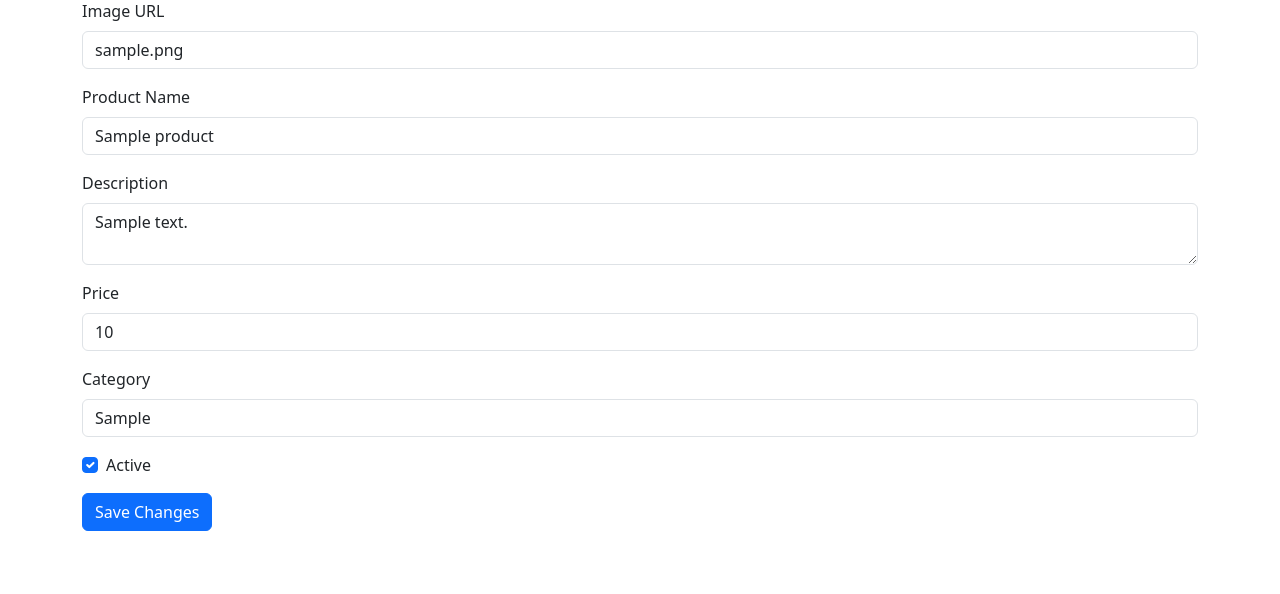
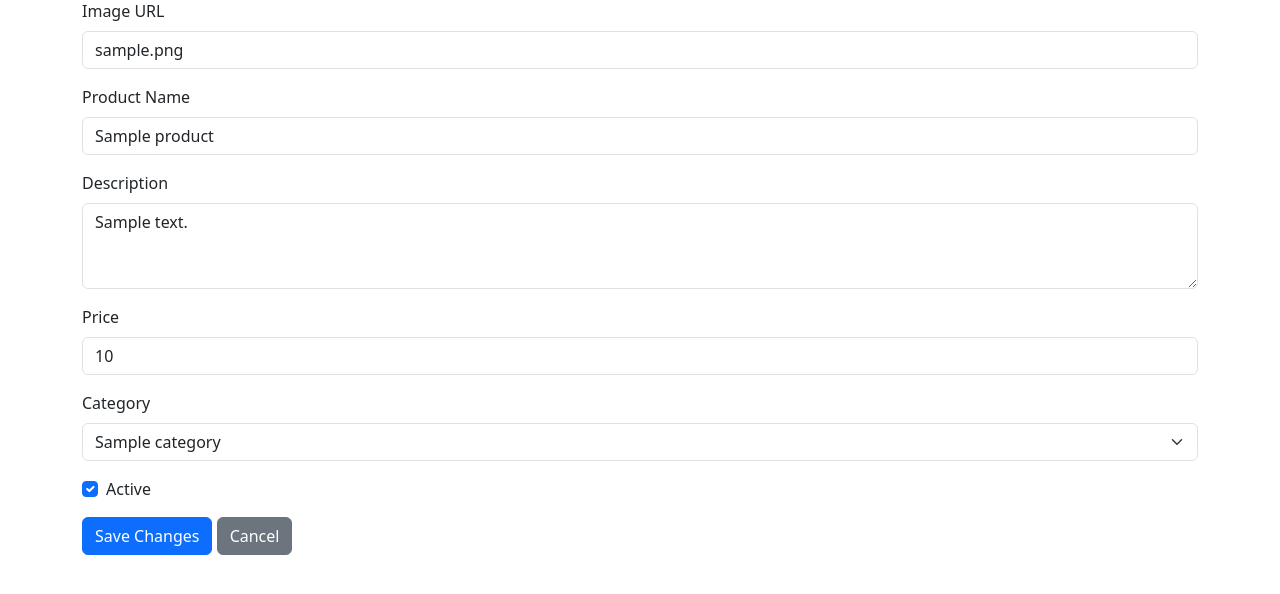
Before and after one commit to Supremeimprints/zellow_admin_dashboard, a PHP site: page /edit_product.php?id=1 in a window 1280 px wide; the page is wider, and only the part inside the window is pictured. Shown: the part 137-731 px from the top of that part. Run offline with PHP 8.4, Linux system fonts and the light colour scheme; the visitor is signed in with stand-in values (Sample User, id 1); tables that the repository leaves empty or names only in its code hold one stand-in row (values such as "Sample post").

Commit message:
Enhance product management: fetch stock details, improve add product form, and streamline code

```diff
--- a/edit_product.php
+++ b/edit_product.php
@@ -1,49 +1,73 @@
 <?php
 session_start();
+
+// Check if user is logged in as an admin
 if (!isset($_SESSION['id'])) {
     header('Location: login.php');
     exit();
 }
+
+// Initialize Database connection
 require_once 'config/database.php';
-
 $database = new Database();
 $db = $database->getConnection();
 
+// Get admin info
+$query = "SELECT email FROM users WHERE id = ? AND role = 'admin'";
+$stmt = $db->prepare($query);
+$stmt->execute([$_SESSION['id']]);
+$admin = $stmt->fetch(PDO::FETCH_ASSOC);
+
+// If admin not found, logout
+if (!$admin) {
+    session_destroy();
+    header('Location: login.php');
+    exit();
+}
+
+// Fetch product details
 if (isset($_GET['id'])) {
-    $id = intval($_GET['id']);
+    $product_id = $_GET['id'];
 
-    $query = "SELECT * FROM products WHERE id = ?";
+    // Fetch the product data
+    $query = "SELECT * FROM products WHERE product_id = ?";
     $stmt = $db->prepare($query);
-    $stmt->execute([$id]);
+    $stmt->execute([$product_id]);
     $product = $stmt->fetch(PDO::FETCH_ASSOC);
 
     if (!$product) {
-        echo "Product not found!";
+        echo "Product not found.";
         exit();
     }
+} else {
+    echo "Invalid Product ID.";
+    exit();
 }
 
+// Fetch available categories
+$category_query = "SELECT * FROM categories";
+$category_stmt = $db->prepare($category_query);
+$category_stmt->execute();
+$categories = $category_stmt->fetchAll(PDO::FETCH_ASSOC);
+
 if ($_SERVER['REQUEST_METHOD'] === 'POST') {
+    // Handle form submission to update product
     $name = $_POST['product_name'];
+    $image_url = $_POST['image_url'];
     $description = $_POST['description'];
     $price = $_POST['price'];
-    $category = $_POST['category'];
-    $image_url = $_POST['image_url']; // Add this field
-    $is_active = isset($_POST['is_active']) ? 1 : 0;
+    $category_id = $_POST['category_id']; // Updated to use category_id
+    $is_active = isset($_POST['is_active']) ? 1 : 0; // 1 for active, 0 for inactive
 
-    $updateQuery = "UPDATE products SET
-        product_name = ?,
-        description = ?,
-        price = ?,
-        category = ?,
-        image_url = ?,
-        is_active = ?,
-        updated_at = NOW()
-        WHERE id = ?";
-    $stmt = $db->prepare($updateQuery);
-    $stmt->execute([$product_name, $description, $price, $category, $image_url, $is_active, $id]);
+    // Update query
+    $update_query = "UPDATE products
+                     SET image_url = ?, product_name = ?, description = ?, price = ?, category_id = ?, is_active = ?
+                     WHERE product_id = ?";
+    $update_stmt = $db->prepare($update_query);
+    $update_stmt->execute([$image_url, $name, $description, $price, $category_id, $is_active, $product_id]);
 
-    header('Location: products.php');
+    // Redirect to products page after successful update
+    header("Location: products.php");
     exit();
 }
 ?>
@@ -53,41 +77,56 @@ if ($_SERVER['REQUEST_METHOD'] === 'POST') {
 <head>
     <meta charset="UTF-8">
     <meta name="viewport" content="width=device-width, initial-scale=1.0">
-    <title>Edit Product</title>
+    <title>Edit Product - Zellow Enterprises</title>
     <link href="https://cdn.jsdelivr.net/npm/bootstrap@5.3.0/dist/css/bootstrap.min.css" rel="stylesheet">
 </head>
 <body>
+
+<!-- Navigation Bar (included separately for simplicity) -->
 <?php include 'navbar.php'; ?>
+
 <div class="container mt-4">
     <h1>Edit Product</h1>
+
+    <!-- Edit Product Form -->
     <form method="POST">
     <div class="mb-3">
             <label for="image_url" class="form-label">Image URL</label>
-                <input type="url" class="form-control" id="image_url" name="image_url" value="<?= htmlspecialchars($product['image_url']); ?>">
+            <input type="url" class="form-control" id="image_url" name="image_url" value="<?= htmlspecialchars($product['image_url']); ?>" required>
         </div>
         <div class="mb-3">
-                <label for="name" class="form-label">Product Name</label>
+            <label for="product_name" class="form-label">Product Name</label>
             <input type="text" class="form-control" id="product_name" name="product_name" value="<?= htmlspecialchars($product['product_name']); ?>" required>
         </div>
         <div class="mb-3">
     <label for="description" class="form-label">Description</label>
-                <textarea class="form-control" id="description" name="description"><?= htmlspecialchars($product['description']); ?></textarea>
+    <textarea class="form-control" id="description" name="description" rows="3" required><?= htmlspecialchars($product['description']); ?></textarea>
+</div>
+
+        <div class="mb-3">
+            <label for="price" class="form-label">Price</label>
+            <input type="number" class="form-control" id="price" name="price" value="<?= htmlspecialchars($product['price']); ?>" required>
         </div>
         <div class="mb-3">
-                <label for="price" class="form-label">Price</label>
-                <input type="number" step="0.01" class="form-control" id="price" name="price" value="<?= htmlspecialchars($product['price']); ?>" required>
+            <label for="category_id" class="form-label">Category</label>
+            <select class="form-select" id="category_id" name="category_id" required>
+                <option value="">Select a category</option>
+                <?php foreach ($categories as $category): ?>
+                    <option value="<?= $category['category_id']; ?>" <?= $category['category_id'] == $product['category_id'] ? 'selected' : ''; ?>>
+                        <?= htmlspecialchars($category['category_name']); ?>
+                    </option>
+                <?php endforeach; ?>
+            </select>
         </div>
-            <div class="mb-3">
-                <label for="category" class="form-label">Category</label>
-                <input type="text" class="form-control" id="category" name="category" value="<?= htmlspecialchars($product['category']); ?>">
-            </div>
-
-            <div class="form-check mb-3">
-                <input class="form-check-input" type="checkbox" id="is_active" name="is_active" <?= $product['is_active'] ? 'checked' : ''; ?>>
+        <div class="mb-3 form-check">
+            <input type="checkbox" class="form-check-input" id="is_active" name="is_active" <?= $product['is_active'] ? 'checked' : ''; ?>>
             <label class="form-check-label" for="is_active">Active</label>
         </div>
         <button type="submit" class="btn btn-primary">Save Changes</button>
+        <a href="products.php" class="btn btn-secondary">Cancel</a>
     </form>
 </div>
+
+<script src="https://cdn.jsdelivr.net/npm/bootstrap@5.3.0/dist/js/bootstrap.bundle.min.js"></script>
 </body>
 </html>
```
Also changed, not shown: add_product.php (+64 -18 lines), products.php (+14 -21 lines). Lines whose indentation alone changed are shown as unchanged.
